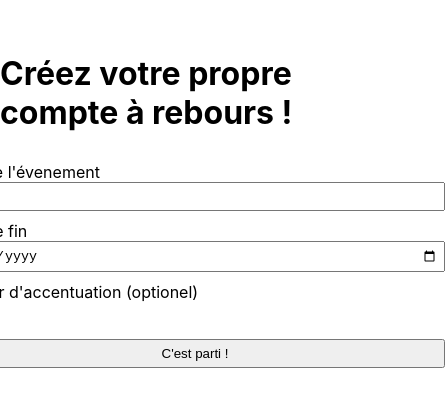
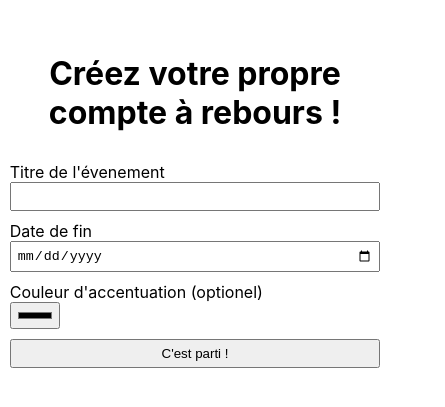
Before and after one commit to MathisBarre/countdown, a plain HTML site: page index.html in a window 390 px wide. Shown: the part 211-618 px from the top of the page, 445 px wide, since content can reach past the window. Drawn offline with Linux system fonts and the light colour scheme.

Commit message:
change(responsive): homepage

```diff
--- a/public/css/home.scss
+++ b/public/css/home.scss
@@ -8,12 +8,14 @@ body {
 
 .title {
   margin-bottom: 30px;
+  text-align: center;
 }
 
 .form {
   display: flex;
   flex-direction: column;
   width: 500px;
+  max-width: 95vw;
 
   &__input {
     margin-bottom: 10px;
```
Also changed, not shown: public/css/home.css.
